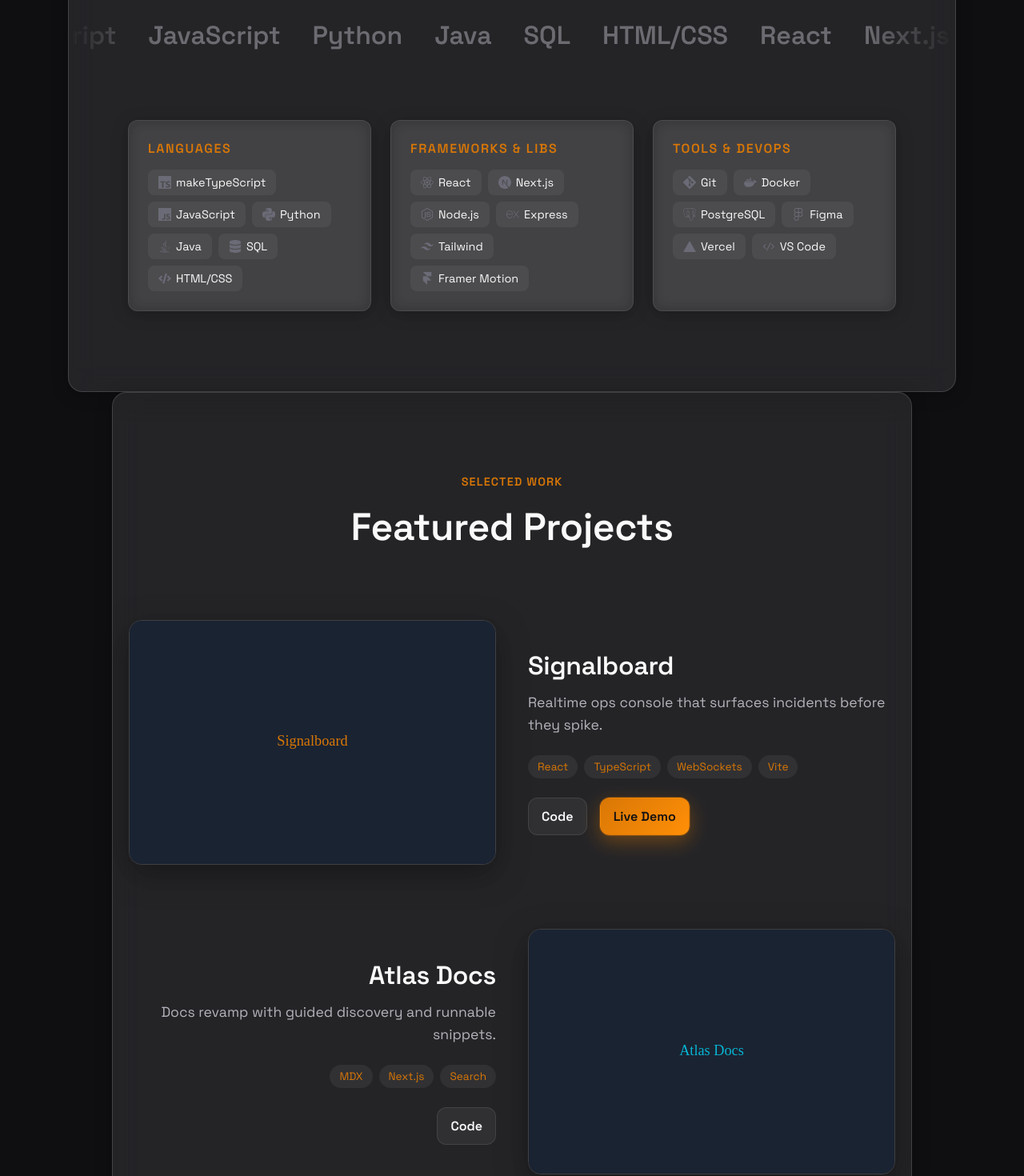
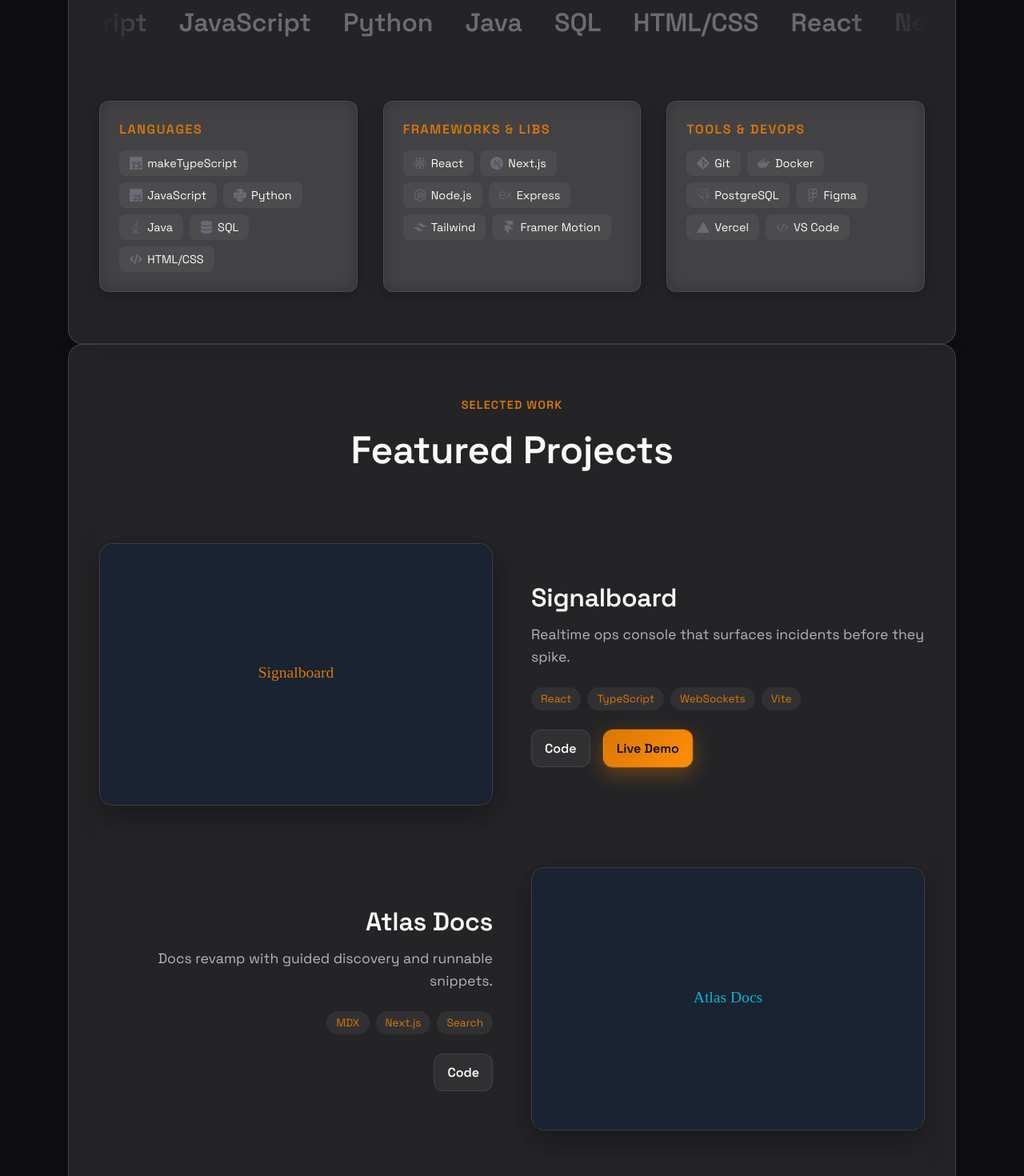
Before and after one commit to parthiv-2006/dev-site, a React (Vite) app: page / in a window 1280 px wide. Shown: the part 1520-2990 px from the top of the page at 80% size. Built offline with nearby package versions, Linux system fonts and the light colour scheme.

Commit message:
Fix section padding

```diff
--- a/src/sections/Projects.tsx
+++ b/src/sections/Projects.tsx
@@ -4,7 +4,7 @@
 
 function Projects() {
   return (
-    <section id="projects" className="section" style={{ maxWidth: '1000px', margin: '0 auto', padding: '100px 20px' }}>
+    <section id="projects" className="section section--full-width">
       <motion.div
         initial={{ opacity: 0, y: 20 }}
         whileInView={{ opacity: 1, y: 0 }}
@@ -15,7 +15,7 @@
         <h2 className="section__title" style={{ fontSize: '3rem', margin: '16px 0 0' }}>Featured Projects</h2>
       </motion.div>
 
-      <div style={{ display: 'flex', flexDirection: 'column', gap: '80px' }}>
+      <div className="projects__container">
         {projects.map((project, index) => {
           const isEven = index % 2 === 0;
           return (
@@ -25,15 +25,12 @@
               whileInView={{ opacity: 1, y: 0 }}
               viewport={{ once: true, margin: "-100px" }}
               transition={{ duration: 0.5 }}
+              className="project__row"
               style={{
-                display: 'flex',
                 flexDirection: isEven ? 'row' : 'row-reverse',
-                gap: '40px',
-                alignItems: 'center',
-                flexWrap: 'wrap' // For mobile responsiveness
               }}
             >
-              <div style={{ flex: 1, minWidth: '300px' }}>
+              <div className="project__image-wrapper">
                 <a
                   href={project.link || '#'}
                   target="_blank"
@@ -49,7 +46,7 @@
                   <img src={project.imageUrl} alt={project.title} style={{ width: '100%', height: 'auto', display: 'block', transition: 'transform 0.4s ease' }} className="project-img-hover" />
                 </a>
               </div>
-              <div style={{ flex: 1, minWidth: '300px', textAlign: isEven ? 'left' : 'right' }}>
+              <div className="project__content" style={{ textAlign: isEven ? 'left' : 'right' }}>
                 <h3 style={{ fontSize: '2rem', marginBottom: '12px' }}>{project.title}</h3>
                 <p style={{ fontSize: '1.1rem', color: 'var(--text-secondary)', marginBottom: '24px', lineHeight: '1.6' }}>
                   {project.summary}
--- a/src/sections/Skills.tsx
+++ b/src/sections/Skills.tsx
@@ -6,7 +6,7 @@
     const allSkills = skills.flatMap(s => s.items);
 
     return (
-        <section id="skills" className="section" style={{ overflow: 'hidden', padding: '100px 0' }}>
+        <section id="skills" className="section section--full-width">
             <div style={{ textAlign: 'center', marginBottom: '40px' }}>
                 <h2 className="section__title" style={{ fontSize: '2rem' }}>Technical Arsenal</h2>
             </div>
@@ -25,7 +25,7 @@
                 </motion.div>
             </div>
 
-            <div style={{ marginTop: '60px', maxWidth: '1000px', margin: '60px auto 0', display: 'grid', gridTemplateColumns: 'repeat(auto-fit, minmax(250px, 1fr))', gap: '24px', padding: '0 20px' }}>
+            <div className="skills__grid">
                 {skills.map(group => (
                     <div
                         key={group.category}
--- a/src/styles/app.css
+++ b/src/styles/app.css
@@ -190,12 +190,21 @@
 .section {
   display: grid;
   gap: clamp(18px, 2.2vw, 26px);
-  padding: clamp(22px, 2.4vw, 28px);
+  padding: clamp(28px, 3vw, 40px);
   border-radius: var(--radius-lg);
   background: var(--glass-medium);
   border: 1px solid var(--glass-strong);
   box-shadow: var(--shadow-soft);
   backdrop-filter: blur(18px);
+  width: 100%;
+  max-width: var(--section-max-width, 100%);
+}
+
+/* Full-width section variant for Skills/Projects */
+.section--full-width {
+  max-width: 100%;
+  padding: clamp(40px, 5vw, 80px) clamp(20px, 3vw, 40px);
+  overflow: hidden;
 }
 
 .section__eyebrow {
@@ -217,6 +226,40 @@
 
 .section__grid--two {
   grid-template-columns: repeat(auto-fit, minmax(260px, 1fr));
+}
+
+/* Skills Grid - Consistent card layout */
+.skills__grid {
+  display: grid;
+  grid-template-columns: repeat(auto-fit, minmax(280px, 1fr));
+  gap: clamp(20px, 2.5vw, 32px);
+  margin-top: clamp(32px, 4vw, 60px);
+  width: 100%;
+}
+
+/* Projects Container - Consistent layout */
+.projects__container {
+  display: flex;
+  flex-direction: column;
+  gap: clamp(48px, 6vw, 80px);
+  width: 100%;
+}
+
+.project__row {
+  display: flex;
+  gap: clamp(24px, 4vw, 48px);
+  align-items: center;
+  flex-wrap: wrap;
+}
+
+.project__image-wrapper {
+  flex: 1;
+  min-width: 280px;
+}
+
+.project__content {
+  flex: 1;
+  min-width: 280px;
 }
 
 .projects__grid {
```
